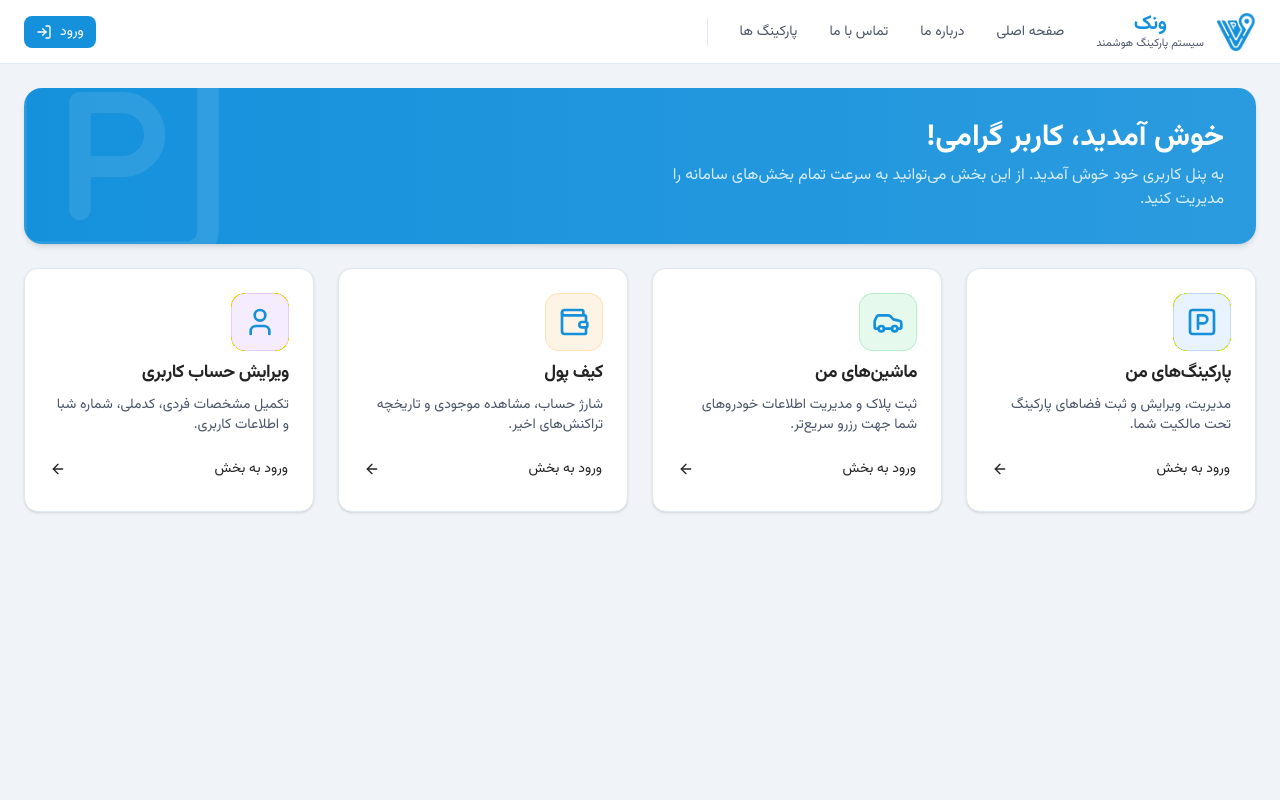
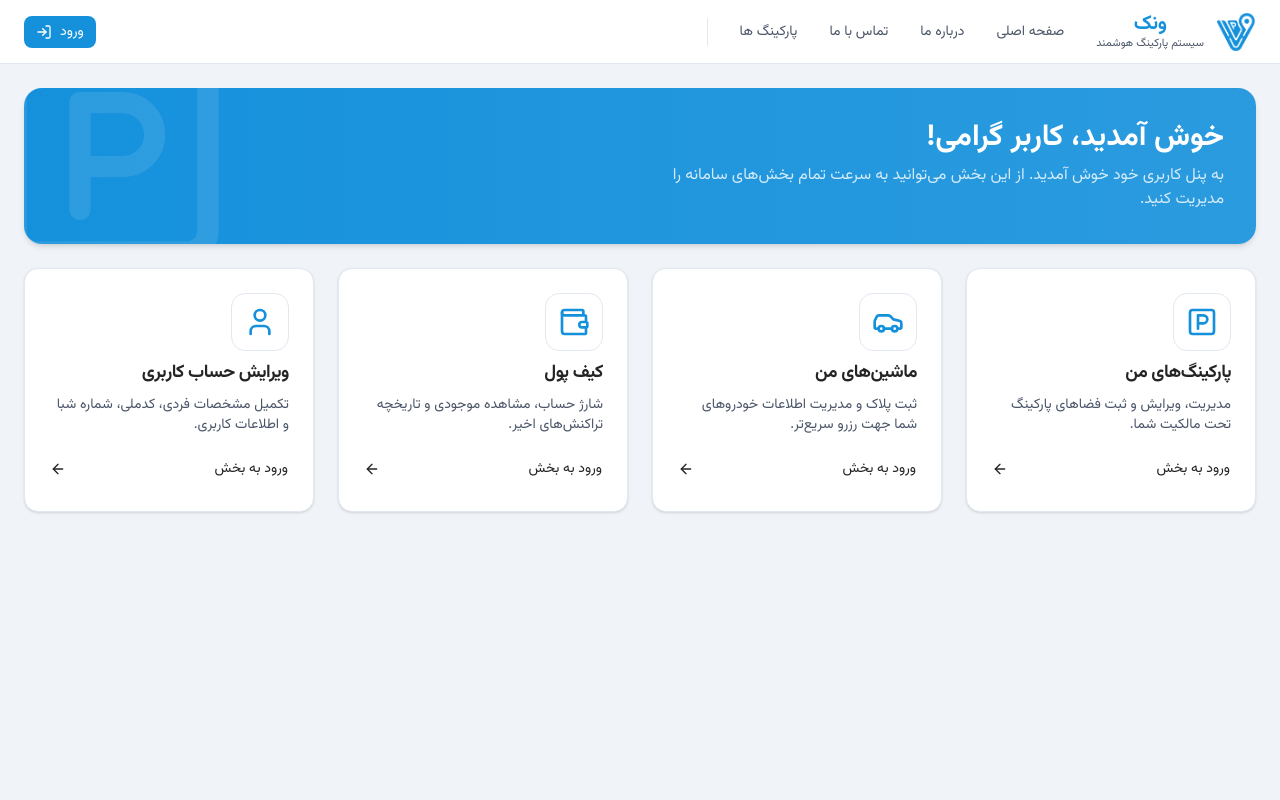
Before and after one commit to vanakGroup/Frontend, a React (Vite) app: page /DashBoard in a window 1280 px wide. Shown: the top 800 px of the page. Built offline with nearby package versions, Linux system fonts and the light colour scheme; no server answers.

Commit message:
fix: change dashboard

```diff
--- a/src/pages/dashboard/Dashboard.tsx
+++ b/src/pages/dashboard/Dashboard.tsx
@@ -49,25 +49,25 @@ export default function Dashboard() {
       description: "مدیریت، ویرایش و ثبت فضاهای پارکینگ تحت مالکیت شما.",
       icon: <ParkingSquare className="h-8 w-8 text-primary" />,
       to: "/dashboard/management",
-      color: "bg-blue-500/10 border-blue-500/20",
+      color: "bg-white border-border",
     },
     {
       title: "ماشین‌های من",
       description: "ثبت پلاک و مدیریت اطلاعات خودروهای شما جهت رزرو سریع‌تر.",
       icon: <Car className="h-8 w-8 text-primary" />,
       to: "/vehicles",
-      color: "bg-green-500/10 border-green-500/20",
+      color: "bg-white border-border",
     },
     {
       title: "کیف پول",
       description: "شارژ حساب، مشاهده موجودی و تاریخچه تراکنش‌های اخیر.",
       icon: <WalletIcon className="h-8 w-8 text-primary" />,
       to: "/wallet",
-      color: "bg-amber-500/10 border-amber-500/20",
+      color: "bg-white border-border",
       extra: loadingBalance ? (
         <Loader2 className="h-4 w-4 animate-spin text-muted-foreground" />
       ) : balance !== null ? (
-        <span className="text-xs font-semibold px-2 py-1 bg-amber-500/20 text-amber-800 dark:text-amber-300 rounded-full">
+        <span className="text-xs font-semibold px-2.5 py-1 bg-white border border-border text-foreground rounded-full">
           {balance.toLocaleString("fa-IR")} تومان
         </span>
       ) : null,
@@ -77,7 +77,7 @@ export default function Dashboard() {
       description: "تکمیل مشخصات فردی، کدملی، شماره شبا و اطلاعات کاربری.",
       icon: <User className="h-8 w-8 text-primary" />,
       to: "/dashboard/profile",
-      color: "bg-purple-500/10 border-purple-500/20",
+      color: "bg-white border-border",
     },
   ];
 
```
